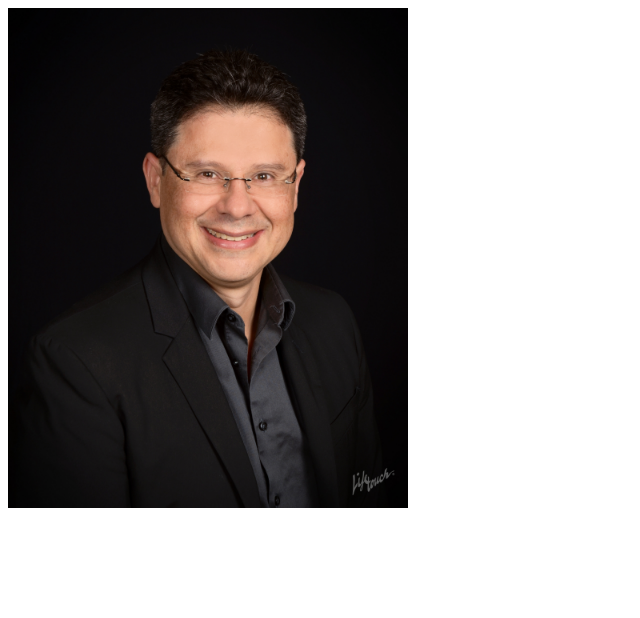
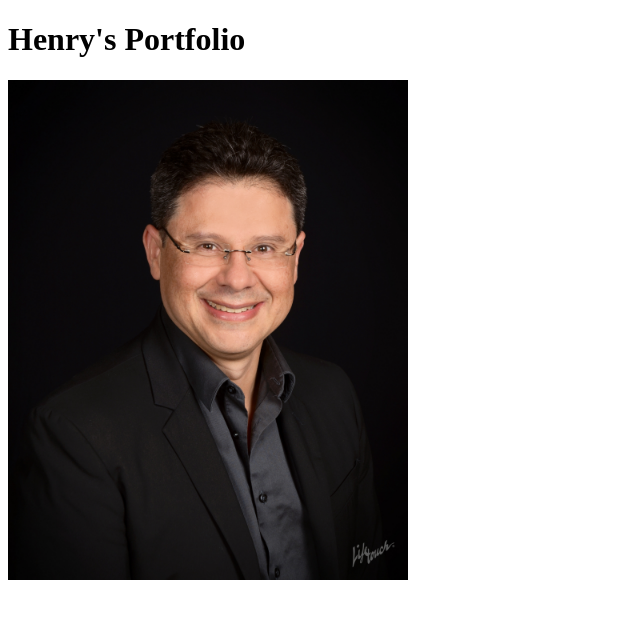
Before and after one commit to henrymora/henrymora.github.io, a plain HTML site: page index.html in a window 1280 px wide. Shown: the whole page, without its empty margins (0-640 px from the left). Drawn offline with Linux system fonts and the light colour scheme.

Commit message:
Update index.html

```diff
--- a/index.html
+++ b/index.html
@@ -3,5 +3,6 @@
   <head>
     <title>Henry's Portfolio</title>
   </head>
+  <h1>Henry's Portfolio</h1>
   <body><img src=henry.jpg width="400" height="500"></img></body>
 </html>
```
